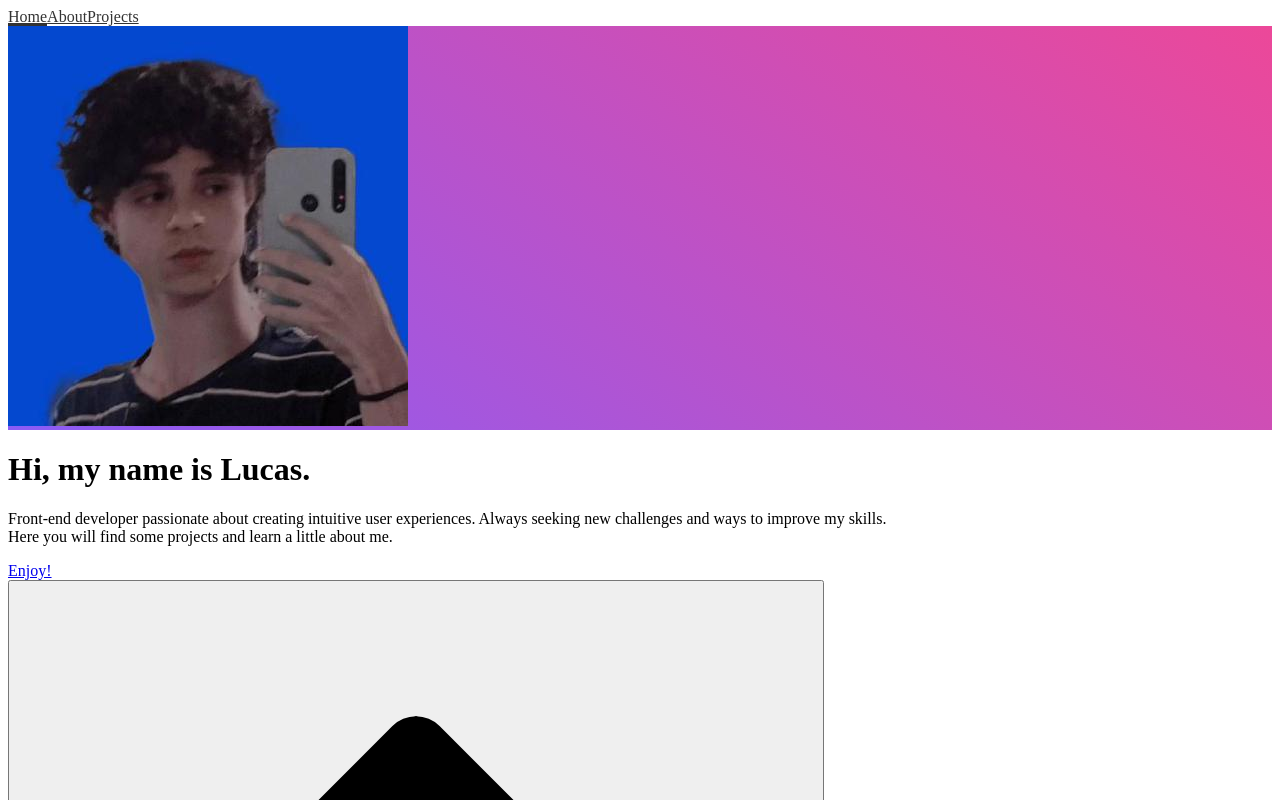
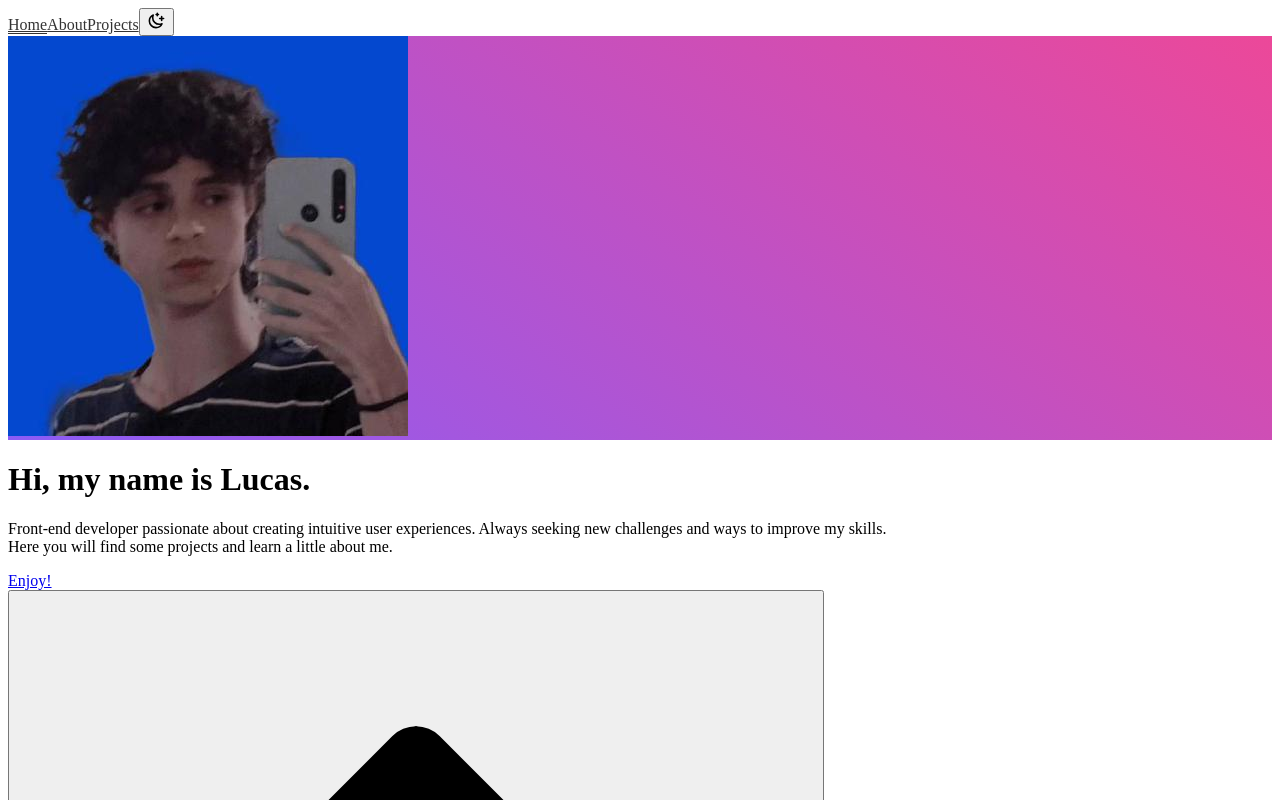
Before and after one commit to vanicce/meu-portfolio, a Vue app: page / in a window 1280 px wide. Shown: the top 800 px of the page. Built offline with nearby package versions, Linux system fonts and the light colour scheme.

Commit message:
feat: creating dark theme mode

```diff
--- a/src/components/header.vue
+++ b/src/components/header.vue
@@ -1,9 +1,21 @@
+<script setup>
+import { ref } from 'vue'
+
+let isDark = ref(false)
+
+const toggleTheme = () => {
+  isDark.value = !isDark.value
+  document.documentElement.classList.toggle('dark', isDark.value)
+}
+</script>
+
 <template>
   <div >
     <div class="flex h-full items-center gap-3 border border-gray-500/20 rounded-[14px] backdrop-blur-sm px-3 bg-white/40">
       <router-link class="element" to="/">Home</router-link>
       <router-link class="element" to="/about">About</router-link>
       <router-link class="element" to="/projects">Projects</router-link>
+      <button class="border-l pl-2 border-[#333] transition" @click="toggleTheme"><img width="19" :src="isDark ? './sun.svg' : './moon.svg'"></button>
     </div>
   </div>
 </template>
@@ -12,7 +24,7 @@
 .element {
   position: relative;
   display: inline-block;
-  color: #333; /* Cor do texto */
+  color: #333;
 }
 
 .element::after {
@@ -22,15 +34,15 @@
   left: 0;
   bottom: 0;
   width: 100%;
-  height: 2px; /* Espessura do underline */
-  background-color: #333; /* Cor do underline normal */
-  transform: scaleX(0); /* Inicialmente, o underline está invisível */
-  transition: transform 0.3s ease; /* Adiciona uma transição suave */
+  height: 1px;
+  background-color: #333;
+  transform: scaleX(0);
+  transition: transform 0.3s ease;
 }
 
 .element:hover::after,
 a.router-link-active::after {
-  transform: scaleX(1); /* Quando o mouse está sobre o elemento, o underline aparece */
+  transform: scaleX(1);
 }
 
 </style>
--- a/tailwind.config.js
+++ b/tailwind.config.js
@@ -1,10 +1,13 @@
 /** @type {import('tailwindcss').Config} */
 module.exports = {
+  darkMode: 'class',
   content: [
     "./src/components/*.vue",
     "./src/views/*.vue",
     "./*.html",
     "./src/*.vue",
+    "./src/assets/*.svg",
+    "./public/*.svg"
   ],
   theme: {
     extend: {
```
Also changed, not shown: public/moon.svg (added), public/sun.svg (added), 1 other file (tests, documents, lock files or other folders).
